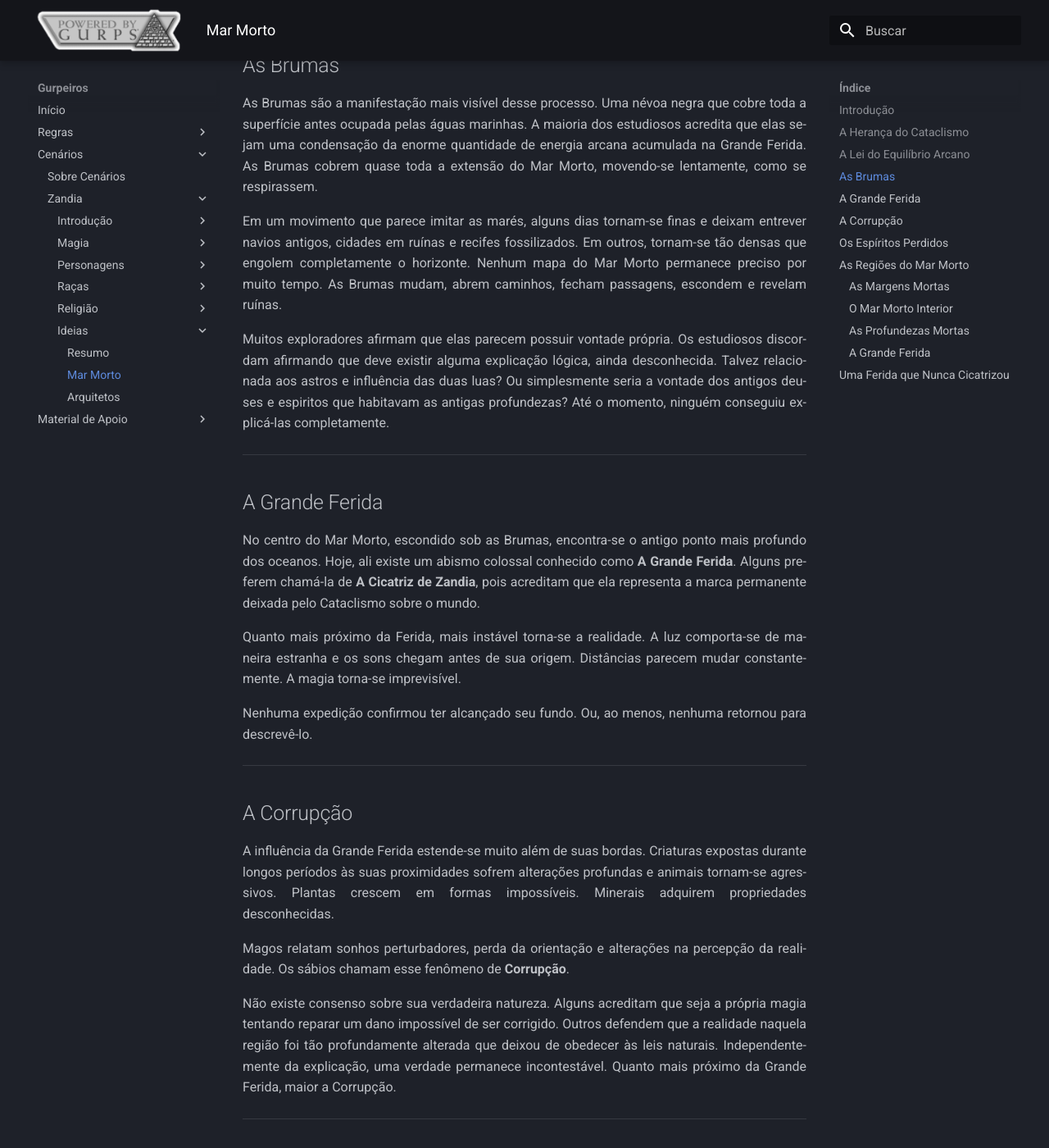
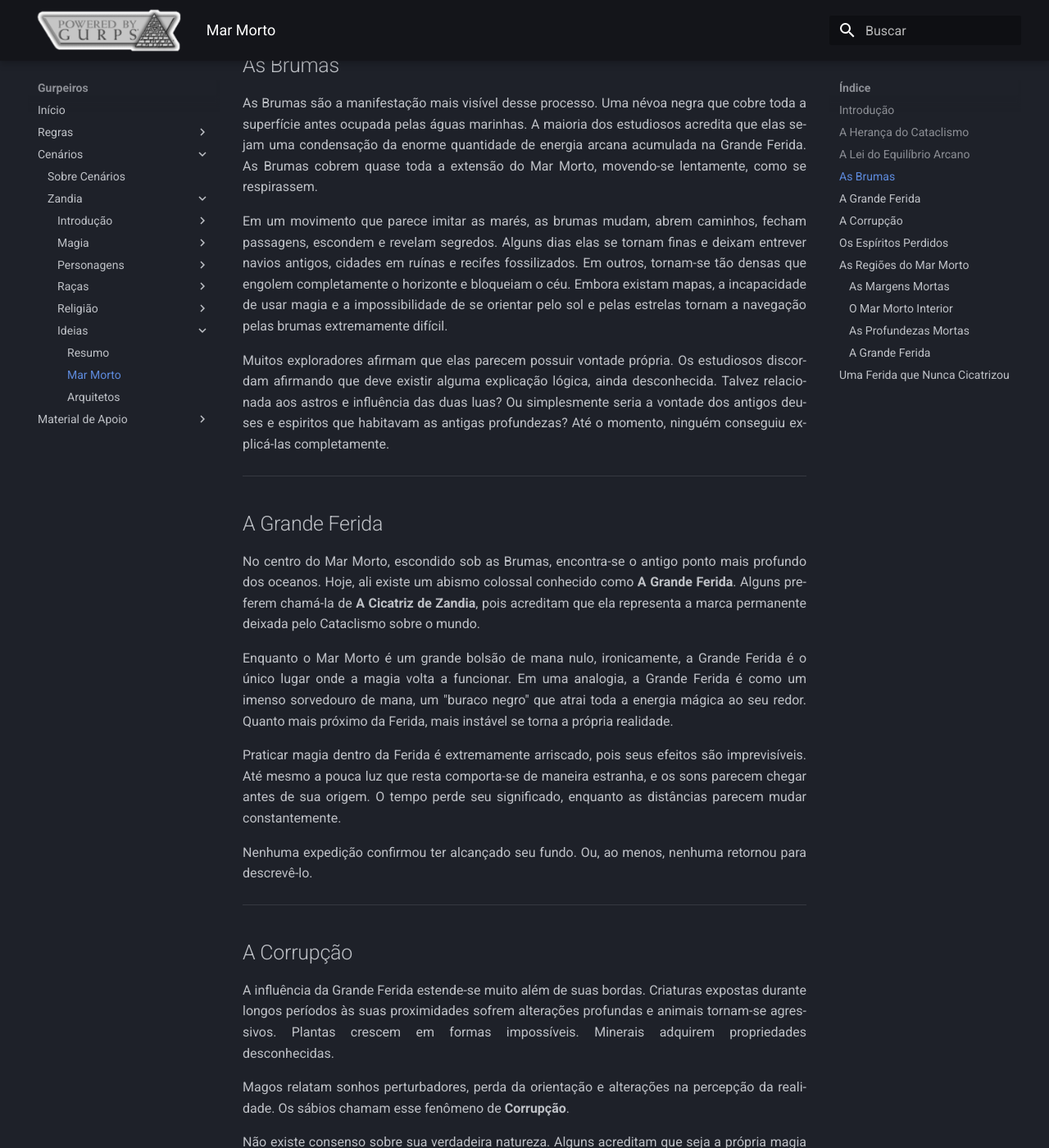
Before and after one commit to brbreis-1723/gurpeiros, an MkDocs documentation site: the page built from docs/cenarios/zandia/ideias/mar_morto.md, in a window 1280 px wide and 1400 px high, scrolled down 1368 px. Shown: the whole window at 82% size. Built offline with MkDocs 1.6.1 and Material for MkDocs 9.7.7, drawn with Linux system fonts in a browser that asks for light colours.

Commit message:
atualiza site mkdocs

```diff
--- a/docs/cenarios/zandia/ideias/mar_morto.md
+++ b/docs/cenarios/zandia/ideias/mar_morto.md
@@ -34,7 +34,7 @@ A Grande Ferida tornou-se o maior sumidouro arcano conhecido. Toda instabilidade
 
 As Brumas são a manifestação mais visível desse processo. Uma névoa negra que cobre toda a superfície antes ocupada pelas águas marinhas. A maioria dos estudiosos acredita que elas sejam uma condensação da enorme quantidade de energia arcana acumulada na Grande Ferida. As Brumas cobrem quase toda a extensão do Mar Morto, movendo-se lentamente, como se respirassem.
 
-Em um movimento que parece imitar as marés, alguns dias tornam-se finas e deixam entrever navios antigos, cidades em ruínas e recifes fossilizados. Em outros, tornam-se tão densas que engolem completamente o horizonte. Nenhum mapa do Mar Morto permanece preciso por muito tempo. As Brumas mudam, abrem caminhos, fecham passagens, escondem e revelam ruínas.
+Em um movimento que parece imitar as marés, as brumas mudam, abrem caminhos, fecham passagens, escondem e revelam segredos. Alguns dias elas se tornam finas e deixam entrever navios antigos, cidades em ruínas e recifes fossilizados. Em outros, tornam-se tão densas que engolem completamente o horizonte e bloqueiam o céu. Embora existam mapas, a incapacidade de usar magia e a impossibilidade de se orientar pelo sol e pelas estrelas tornam a navegação pelas brumas extremamente difícil.
 
 Muitos exploradores afirmam que elas parecem possuir vontade própria. Os estudiosos discordam afirmando que deve existir alguma explicação lógica, ainda desconhecida. Talvez relacionada aos astros e influência das duas luas? Ou simplesmente seria a vontade dos antigos deuses e espiritos que habitavam as antigas profundezas? Até o momento, ninguém conseguiu explicá-las completamente.
 
@@ -44,7 +44,9 @@ Muitos exploradores afirmam que elas parecem possuir vontade própria. Os estudi
 
 No centro do Mar Morto, escondido sob as Brumas, encontra-se o antigo ponto mais profundo dos oceanos. Hoje, ali existe um abismo colossal conhecido como **A Grande Ferida**. Alguns preferem chamá-la de **A Cicatriz de Zandia**, pois acreditam que ela representa a marca permanente deixada pelo Cataclismo sobre o mundo.
 
-Quanto mais próximo da Ferida, mais instável torna-se a realidade. A luz comporta-se de maneira estranha e os sons chegam antes de sua origem. Distâncias parecem mudar constantemente. A magia torna-se imprevisível.
+Enquanto o Mar Morto é um grande bolsão de mana nulo, ironicamente, a Grande Ferida é o único lugar onde a magia volta a funcionar. Em uma analogia, a Grande Ferida é como um imenso sorvedouro de mana, um "buraco negro" que atrai toda a energia mágica ao seu redor. Quanto mais próximo da Ferida, mais instável se torna a própria realidade.
+
+Praticar magia dentro da Ferida é extremamente arriscado, pois seus efeitos são imprevisíveis. Até mesmo a pouca luz que resta comporta-se de maneira estranha, e os sons parecem chegar antes de sua origem. O tempo perde seu significado, enquanto as distâncias parecem mudar constantemente.
 
 Nenhuma expedição confirmou ter alcançado seu fundo. Ou, ao menos, nenhuma retornou para descrevê-lo.
 
```
